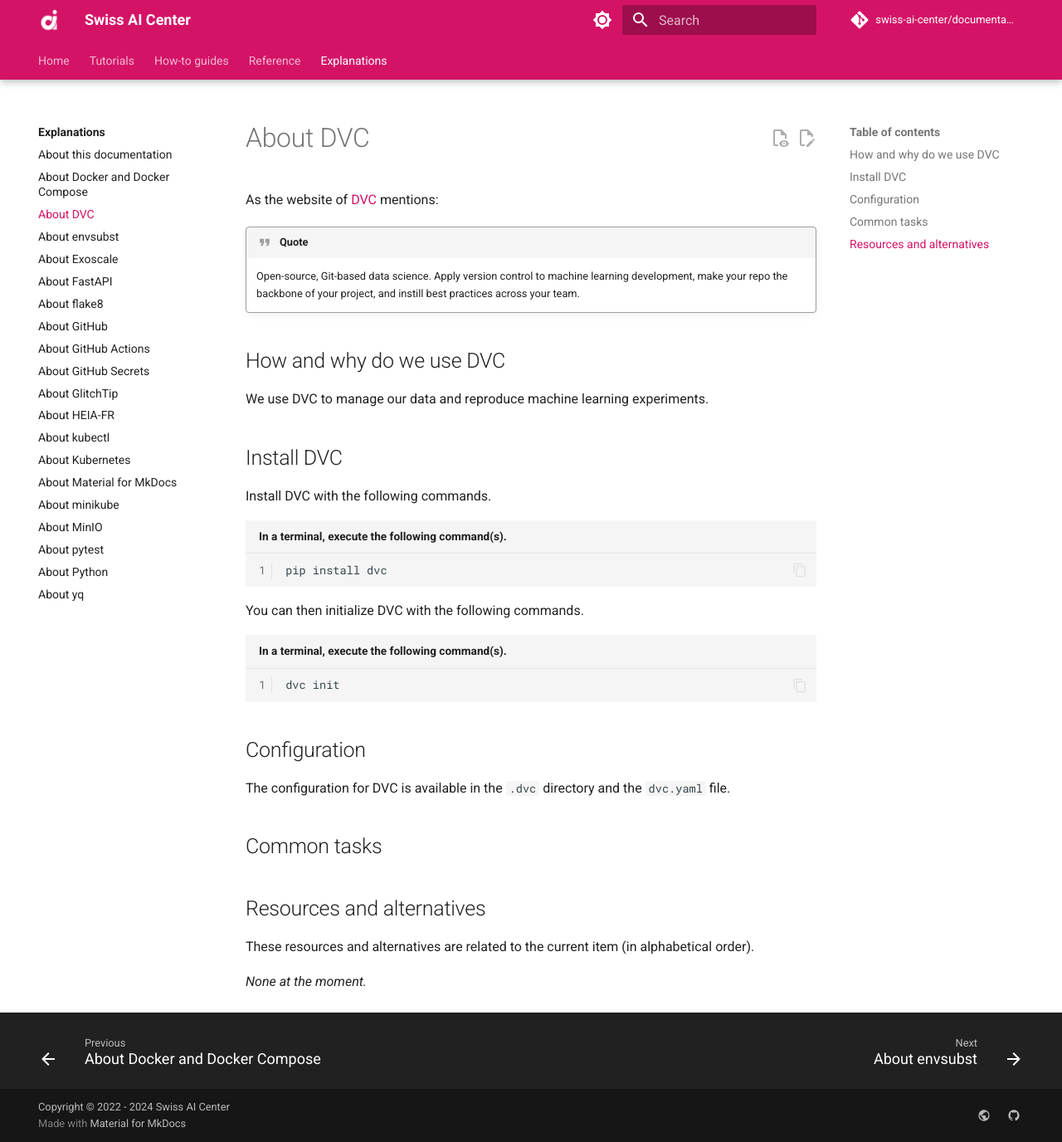
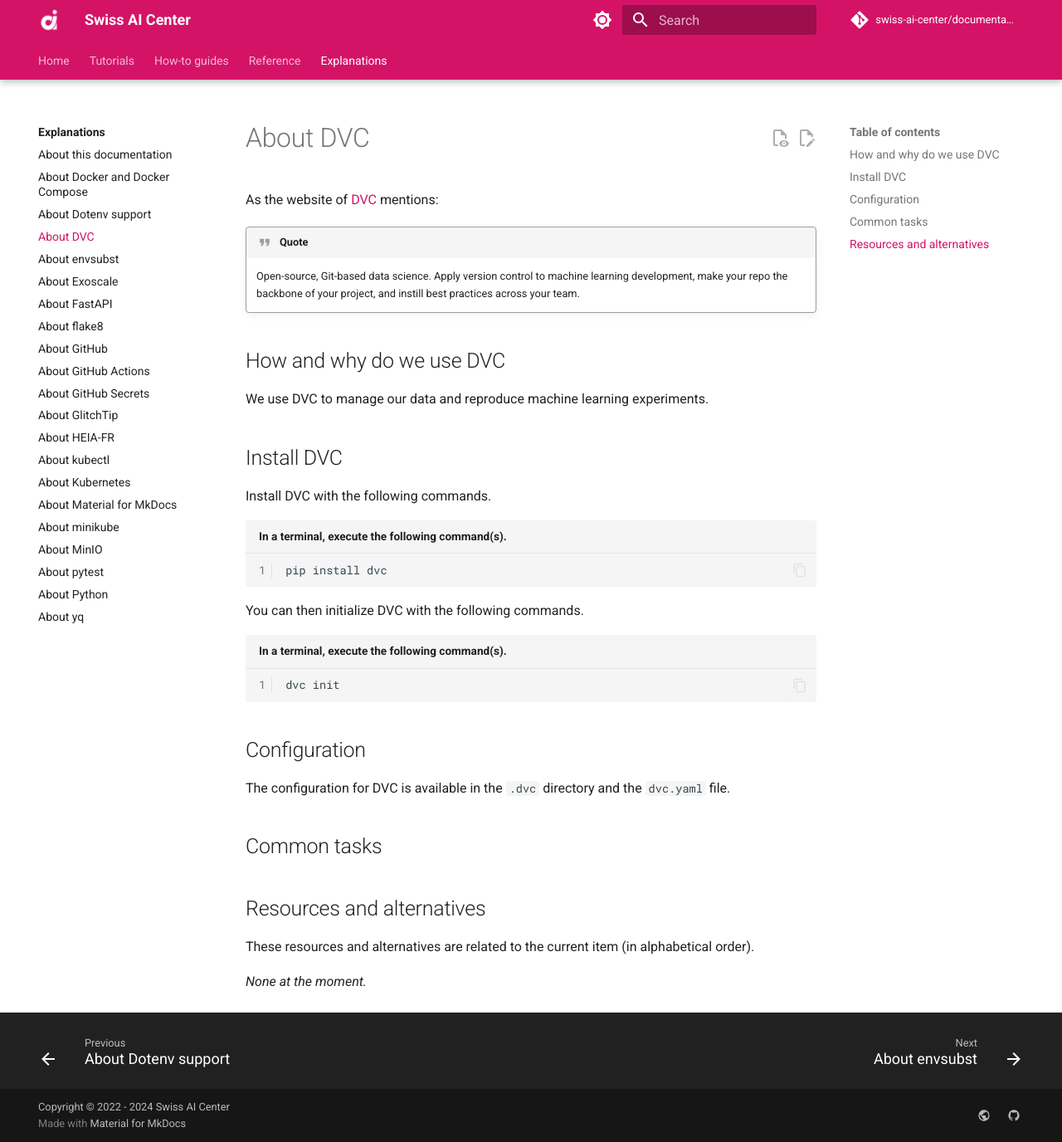
Before and after one commit to swiss-ai-center/documentation, an MkDocs documentation site: the page built from docs/explanations/about-dvc.md, in a window 1280 px wide and 1376 px high. Shown: the whole window at 83% size. Built offline with MkDocs 1.6.1 and Material for MkDocs 9.7.7, drawn with Linux system fonts in a browser that asks for light colours; comment, search, counter and statistics services are not loaded; part of the change alters nothing that is shown.

Commit message:
Added Dotenv doc

```diff
--- /dev/null
+++ b/docs/explanations/about-dotenv-support.md
@@ -0,0 +1,31 @@
+# About dotenv support
+
+As the website of [pydantic](https://docs.pydantic.dev/latest/concepts/pydantic_settings/#dotenv-env-support)
+mentions:
+
+!!! quote
+
+    `Dotenv` files (generally named `.env`) are a common pattern that make it easy to use environment variables
+    in a platform-independent manner.
+
+## How and why do we use dotenv
+
+`dotenv` is used to store environment variables in a file called `.env` and load them into the environment when the
+application starts. This is useful for local development. It is then overridden by the environment variables set in the
+repository secrets.
+
+## Install dotenv
+
+dotenv has no installation requirements. It is a simple file that is read by the application.
+
+## Configuration
+
+The `.env` file should be placed in the root of the project. Pydantic will automatically read the file and load the
+environment variables into the application when using the `BaseSettings` class.
+
+## Resources and alternatives
+
+These resources and alternatives are related to the current item (in
+alphabetical order).
+
+_None at the moment._
--- a/mkdocs.yml
+++ b/mkdocs.yml
@@ -65,6 +65,7 @@ nav:
       - explanations/index.md
       - About this documentation: explanations/about-this-documentation.md
       - About Docker and Docker Compose: explanations/about-docker-and-docker-compose.md
+      - About Dotenv support: explanations/about-dotenv-support.md
       - About DVC: explanations/about-dvc.md
       - About envsubst: explanations/about-envsubst.md
       - About Exoscale: explanations/about-exoscale.md
```
